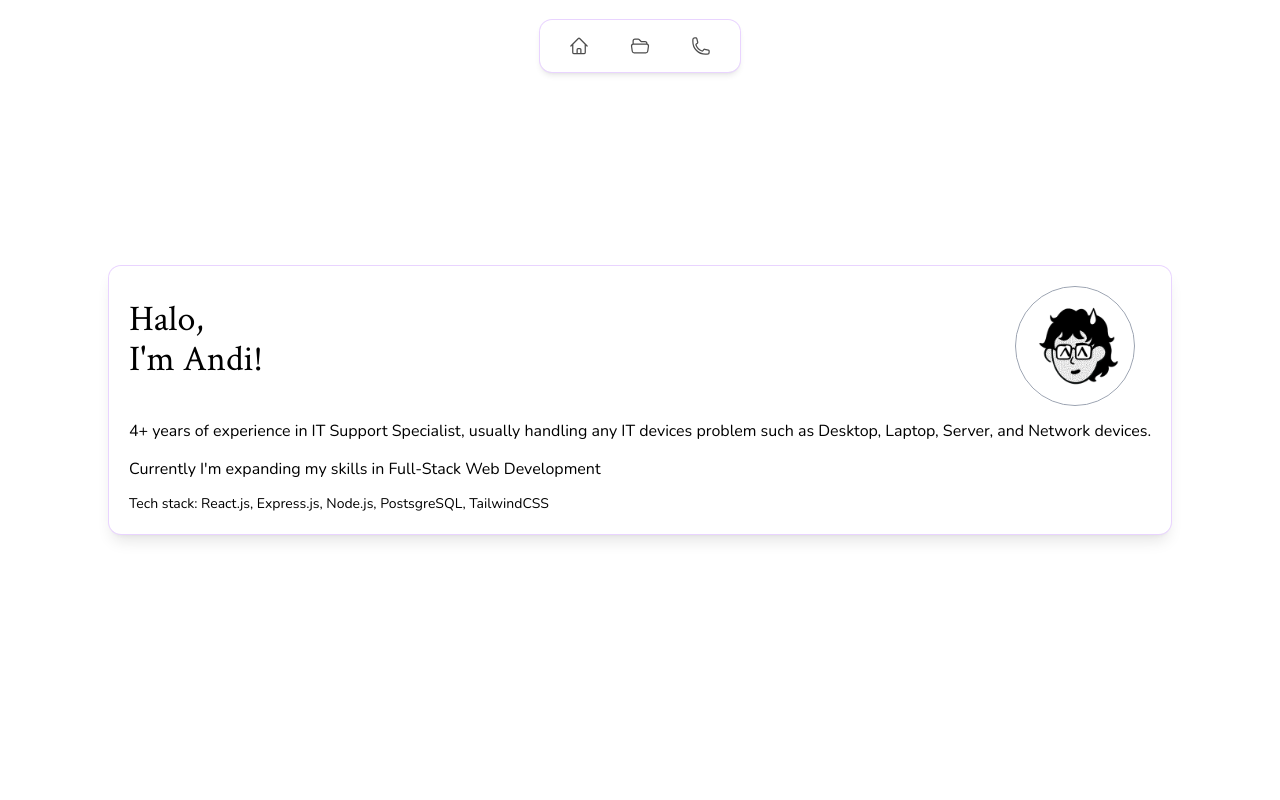
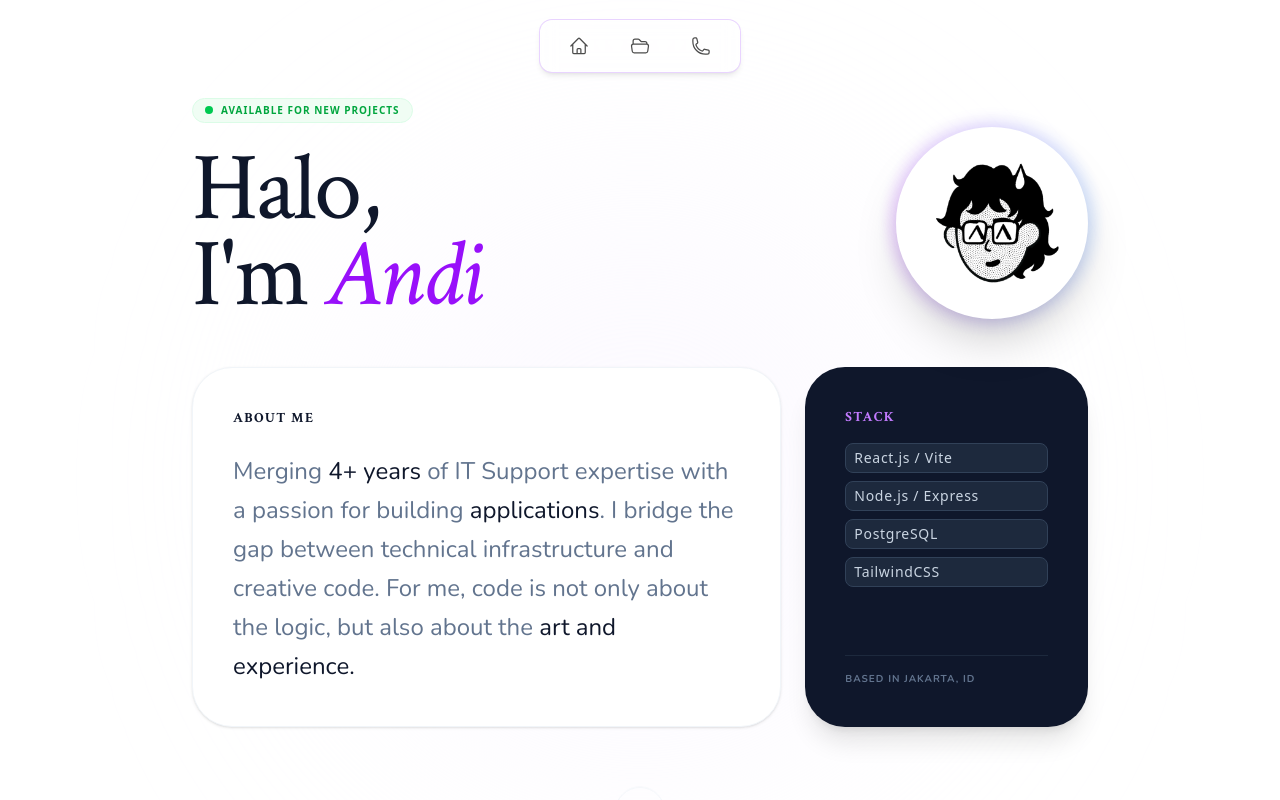
Before and after one commit to andi-ramadhan/personal-web, a React (Vite) app: page / in a window 1280 px wide. Shown: the top 800 px of the page. Built offline with nearby package versions, Linux system fonts and the light colour scheme.

Commit message:
profilehead.v.2

```diff
--- a/src/components/ProfileHead.jsx
+++ b/src/components/ProfileHead.jsx
@@ -1,27 +1,73 @@
+import { BsArrowDown } from "react-icons/bs";
+
 export default function ProfileHead() {
   return (
-    <div className="flex flex-col justify-center items-center leading-relaxed text-pretty min-h-screen w-full py-20">
-      <div className="flex flex-col gap-3 shadow-lg backdrop-blur-xl bg-white/20 rounded-xl p-5 [&>p]:text-md ring-1 ring-purple-200">
-        <div className="flex w-full items-center justify-between">
-          <h1 className="text-4xl pb-3">Halo, <br />I'm Andi!</h1>
-          <div className="size-30 mr-4 border border-gray-400 rounded-full flex items-center justify-center">
-            <img
-              src='/images/pfp.png'
-              className="size-full rounded-full object-cover bg-white/20"
-            />
+    <section className="min-h-screen w-full flex flex-col items-center justify-center py-24 px-6 relative overflow-hidden">
+
+      <div className="absolute top-1/2 left-1/2 -translate-x-1/2 -translate-y-1/2 w-[600px] h-[600px] bg-purple-50/50 rounded-full blur-[120px] pointer-events-none"></div>
+
+      <div className="max-w-4xl w-full relative z-10 space-y-12">
+
+        <div className="flex flex-col md:flex-row items-center md:items-end justify-between gap-8">
+          <div className="flex-1 space-y-6 text-center md:text-left">
+            <div className="inline-flex items-center gap-2 px-3 py-1 rounded-full bg-green-50 text-green-600 text-[10px] font-bold uppercase tracking-widest border border-green-100">
+              <span className="relative flex h-2 w-2">
+                <span className="animate-ping absolute inline-flex h-full w-full rounded-full bg-green-400 opacity-75"></span>
+                <span className="relative inline-flex rounded-full h-2 w-2 bg-green-500"></span>
+              </span>
+              Available for new projects
+            </div>
+
+            <h1 className="text-5xl md:text-8xl font-serif text-slate-900 tracking-tight leading-[0.9]">
+              Halo, <br />
+              I'm <span className="text-purple-600 italic">Andi</span>
+            </h1>
+          </div>
+
+          <div className="relative group shrink-0">
+            <div className="absolute -inset-1 bg-linear-to-r from-purple-600 to-blue-500 rounded-full blur opacity-25 group-hover:opacity-50 transition duration-1000 group-hover:duration-200"></div>
+            <div className="relative size-40 md:size-48 rounded-full border-4 border-white bg-white overflow-hidden shadow-2xl">
+              <img
+                src='/images/pfp.png'
+                alt="Andi Fajar Ramadhan"
+                className="size-full object-cover transition-transform duration-500 group-hover:scale-110"
+              />
+            </div>
           </div>
         </div>
-        <p>
-          4+ years of experience in IT Support Specialist,
-          usually handling any IT devices problem such as Desktop, Laptop, Server, and Network devices.
-        </p>
-        <p>
-          Currently I'm expanding my skills in Full-Stack Web Development
-        </p>
-        <p className="text-sm">
-          Tech stack: React.js, Express.js, Node.js, PostsgreSQL, TailwindCSS
-        </p>
+
+        {/* about */}
+        <div className="grid grid-cols-1 md:grid-cols-3 gap-6">
+          <div className="md:col-span-2 p-8 md:p-10 rounded-[2.5rem] bg-white border border-slate-100 shadow-sm space-y-6">
+            <h2 className="text-sm font-bold text-slate-900 uppercase tracking-widest">About Me</h2>
+            <p className="text-xl md:text-2xl text-slate-500 font-sans font-light leading-relaxed">
+              Merging <span className="text-slate-900 font-normal">4+ years</span> of IT Support expertise with a passion for building <span className="text-slate-900 font-normal">applications</span>. I bridge the gap between technical infrastructure and creative code. For me, code is not only about the logic, but also about the <span className="text-slate-900 font-normal">art and experience.</span>
+            </p>
+          </div>
+
+          <div className="p-8 md:p-10 rounded-[2.5rem] bg-slate-900 text-white shadow-xl space-y-6 flex flex-col justify-between">
+            <div className="space-y-4">
+              <h2 className="text-sm font-bold text-purple-400 uppercase tracking-widest">Stack</h2>
+              <ul className="space-y-2 text-sm font-sans  text-slate-300 [&>li]:bg-slate-800 [&>li]:px-2 [&>li]:py-1 [&>li]:rounded-lg [&>li]:border [&>li]:border-slate-700 [&>li]:tracking-wider">
+                <li>React.js / Vite</li>
+                <li>Node.js / Express</li>
+                <li>PostgreSQL</li>
+                <li>TailwindCSS</li>
+              </ul>
+            </div>
+            <div className="pt-4 border-t border-slate-800">
+              <p className="text-[10px] uppercase tracking-widest text-slate-500 font-bold">Based in Jakarta, ID</p>
+            </div>
+          </div>
+        </div>
+
+        {/* scroll indicator */}
+        <div className="flex justify-center pt-8 animate-bounce">
+          <a href="#works" className="p-4 rounded-full border border-slate-100 text-purple-600 hover:bg-purple-600 hover:text-white transition-colors">
+            <BsArrowDown />
+          </a>
+        </div>
       </div>
-    </div>
-  )
+    </section>
+  );
 }
```
